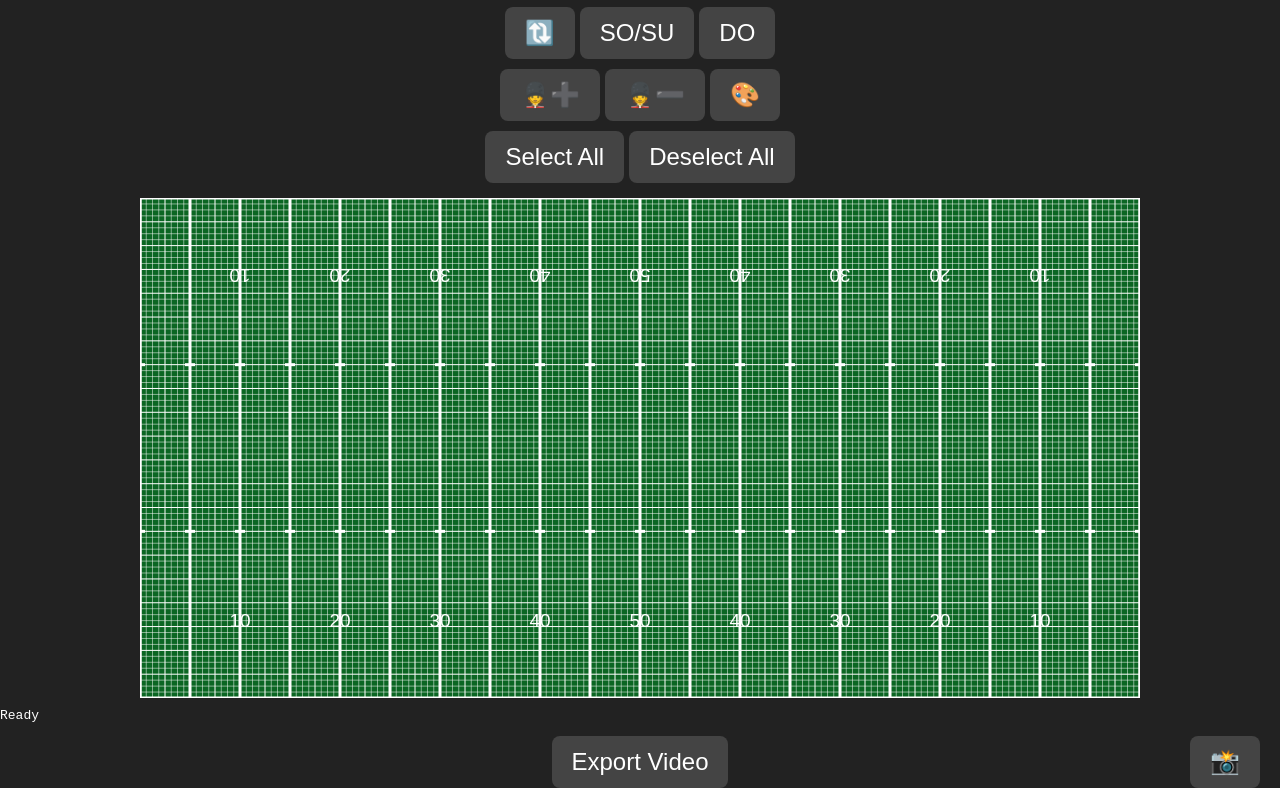
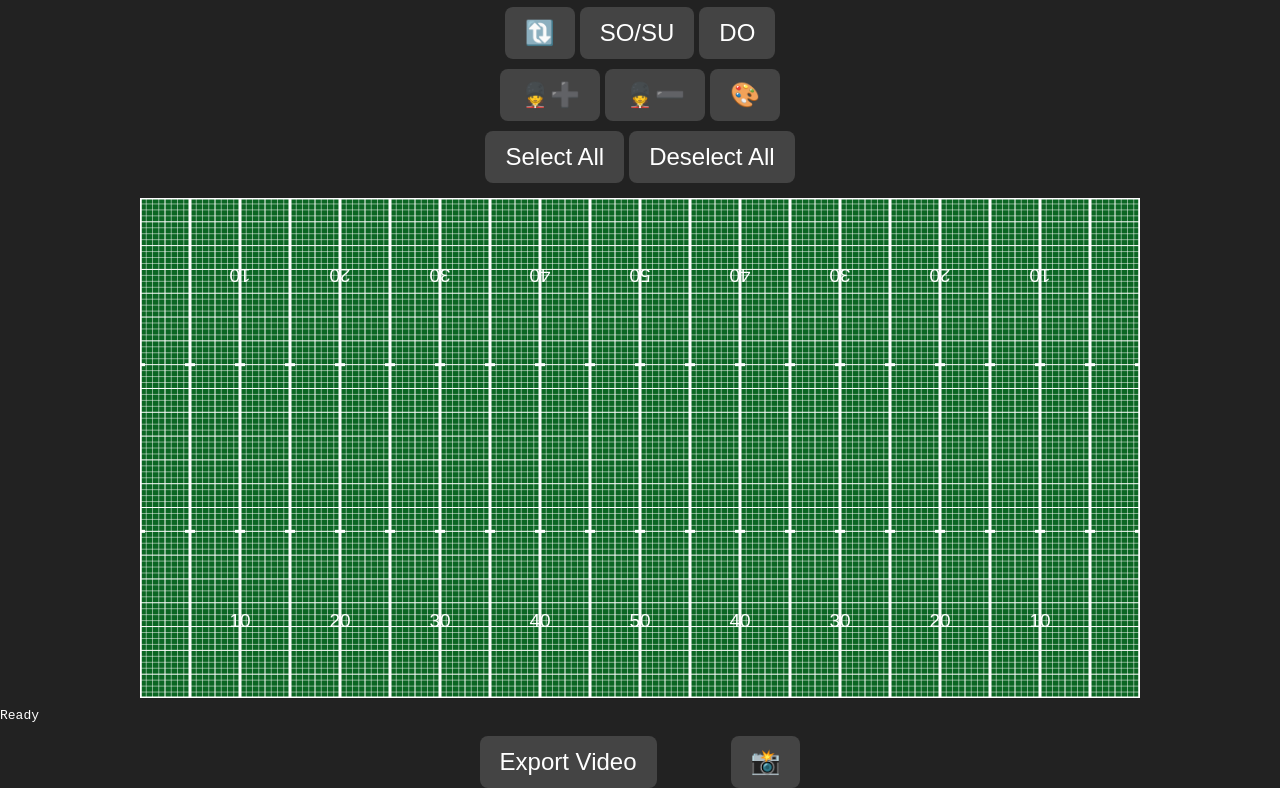
Before and after one commit to grillorbegrilled/drill-designer, a plain HTML site: page index.html in a window 1280 px wide. Shown: the part 445-1233 px from the top of the page. Drawn offline with Linux system fonts and the light colour scheme.

Commit message:
Update index.html

```diff
--- a/index.html
+++ b/index.html
@@ -248,7 +248,8 @@
   <!--Video and image export-->
   <div class="pad-row">
     <button id="exportBtn">Export Video</button>
-    <button id="captureBtn" style="position: fixed; right: 20px;">📸</button>
+    &emsp;&emsp;&emsp;&emsp;
+    <button id="captureBtn">📸</button>
   </div>
 
   <!--scripts--------------------------------------------------------------------->
```
